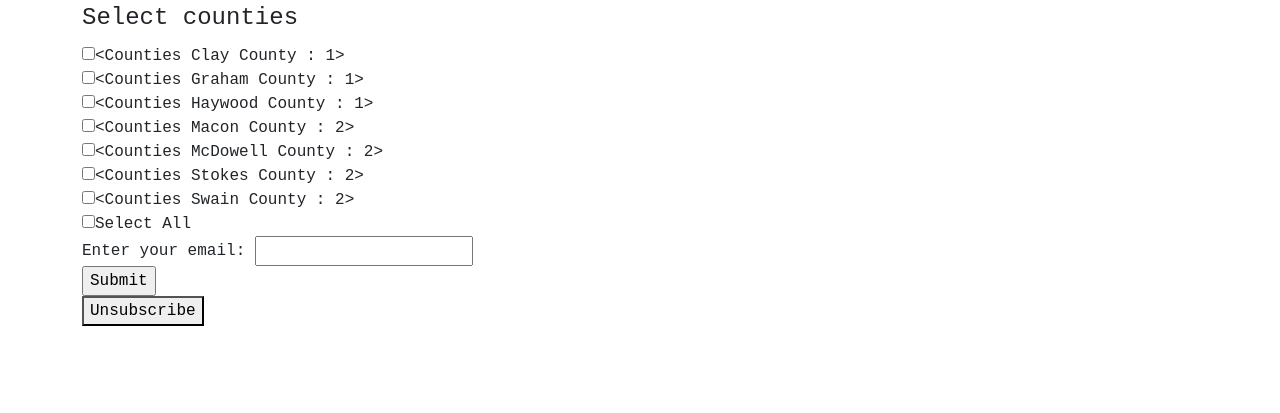
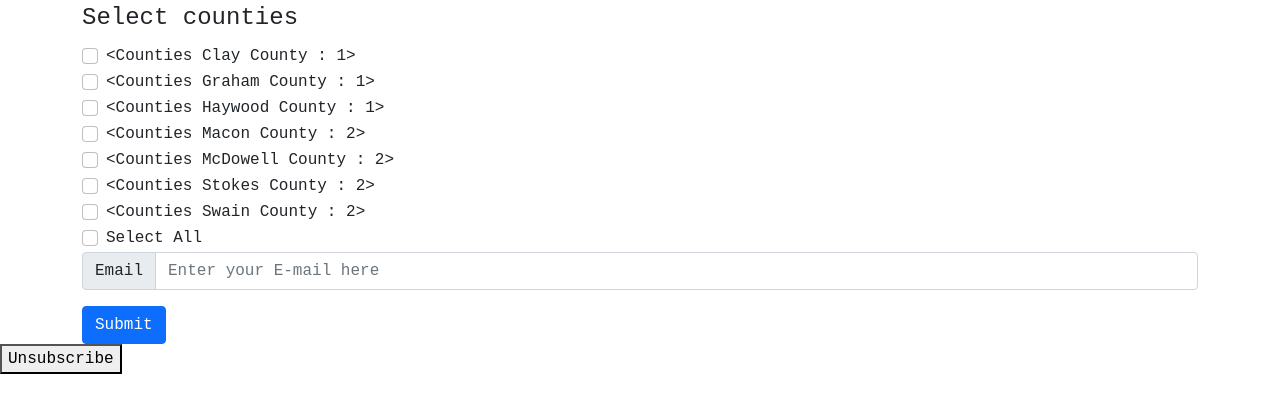
Before and after one commit to tsmit317/Flask-Stocking-Email, a Flask app: template troutstocking/templates/home.html in a window 1280 px wide. Shown: the top 413 px of the page. Run offline with Flask 2, Linux system fonts and the light colour scheme; data comes from the database, SQL or seed files in the repository; the template is opened without the code that fills it: values that come from a table or form of the project are taken from there, most other values are stand-ins (such as "Sample title", 1, 10 or a date in 2020).

Commit message:
Added bootstrap to form

```diff
--- a/troutstocking/templates/home.html
+++ b/troutstocking/templates/home.html
@@ -31,25 +31,42 @@
     {% endif %}
   {% endwith %}
 </div>
-<div class="container">
+<div class="container-sm">
   <form method='POST' action='/process-data'>
-    <fieldset>
+    <div class="form-group">
+      <fieldset>
         <legend>Select counties</legend>
 
         {% for county in counties %}
-            <input type="checkbox" name="counties" value='{{county}}'>{{county}}
-            <br>
+
+        <div class="form-check">
+          <input class="form-check-input" name="counties" type="checkbox" value="{{county}}" id="flexCheckDefault">
+          <label class="form-check-label" for="flexCheckDefault">
+            {{county}}
+          </label>
+        </div>
         {% endfor %}
-        <input type="checkbox" id="selectall" name="selectall" autocomplete="off"  onclick="selectAllCheckbox(this)">Select All
-        <br>
-        <label for="email">Enter your email:</label>
-        <input type="email" id="email" name="email" required>
-        <br>
-        <input type="submit" name ="submit" value="Submit" >
 
-    </fieldset>
+        <div class="form-check">
+          <input class="form-check-input" type="checkbox" value="{{county}}" id="flexCheckDefault" onclick="selectAllCheckbox(this)" autocomplete="off" >
+          <label class="form-check-label" for="flexCheckDefault">
+            Select All
+          </label>
+        </div>
+
+        <div class="input-group mb-3">
+          <span class="input-group-text" id="basic-addon1">Email</span>
+          <input type="text" class="form-control" name="email" placeholder="Enter your E-mail here" aria-label="Email" aria-describedby="basic-addon1" required>
+        </div>
+
+        <button type="submit" class="btn btn-primary">Submit</button>
+
+      </fieldset>
+    </div>
+
 
   </form>
+</div>
   <a class="unsubscribe" type="button" href="{{ url_for('unsubscribe') }}"><button>Unsubscribe</button></a>
-</div>
+
 {% endblock body %}
```
